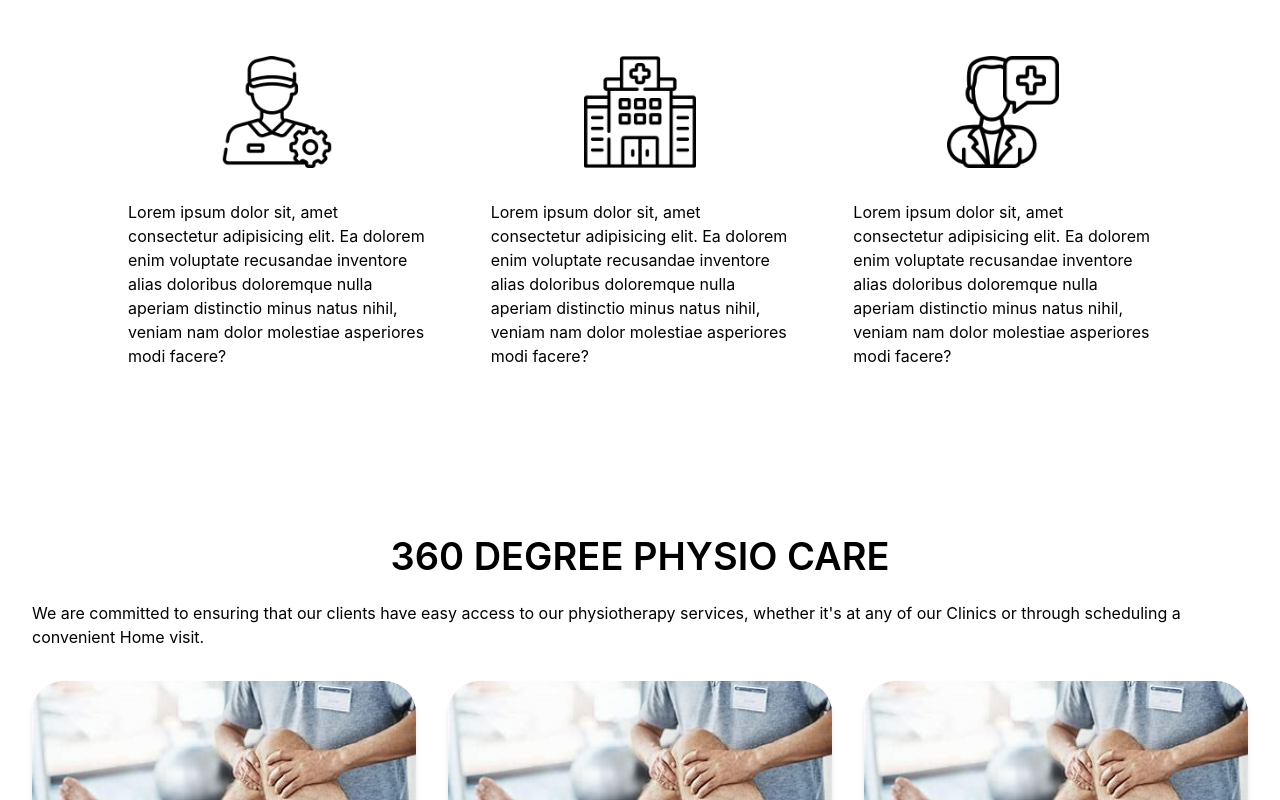
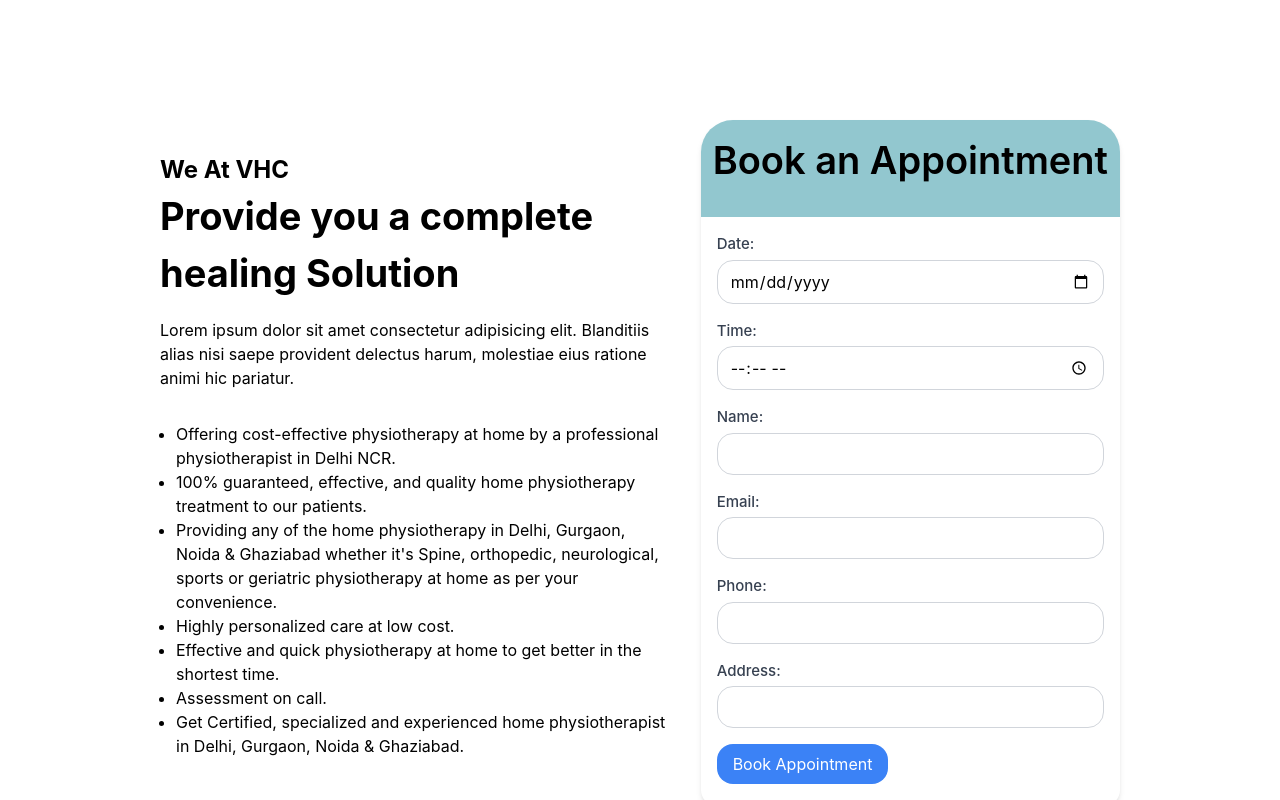
Before and after one commit to pranjalsingh03/vedantahealthcare, a React (Create React App) app: page / in a window 1280 px wide. Shown: the part 800-1600 px from the top of the page. Built offline with nearby package versions, Linux system fonts and the light colour scheme.

Commit message:
chore: Update Hero component image prop name

```diff
--- a/src/comp/Hero.js
+++ b/src/comp/Hero.js
@@ -15,7 +15,7 @@
                     <button className="bg-shiva p-3 rounded-full mt-8"><a href="+91xxxxxxx">Call Now</a></button>
                 </div>
                 <div className="hero-sec pt-8 w-full md:w-2/5 mx-auto md:absolute md:right-0">
-                    <img src={props.pranjal} className="rounded-lg img-main mx-auto md:mx-0" alt="" />
+                    <img src={props.photo} className="rounded-lg img-main mx-auto md:mx-0" alt="" />
                     <div className="flex justify-center pr-24 max-md:pr-0 text-lg">
                         <h1 className="text-sm md:text-3xl">{props.name}</h1>
                         <p className="pl-2 flex items-center text-md md:text-lg">({props.about})</p>
--- a/src/comp/Home.js
+++ b/src/comp/Home.js
@@ -3,7 +3,7 @@
 import Navbar from './Navbar'
 import Hero from './Hero';
 import formal from '../images/shivaji.png'
-import AppointmentBooking from './Booking';
+import AppointmentBooking from './Booking/Booking';
 import Describe from './Describe';
 import ImageSlider from './ImageSlider';
 import Services from './Services';
@@ -14,7 +14,7 @@
   return (
     <>
       <Navbar />
-      <Hero name="Dr. Shivaji Mall" about="Physiotherapist" pranjal={formal}/>
+      <Hero name="Dr. Shivaji Mall" about="Physiotherapist" photo={formal}/>
       <AppointmentBooking/>
       <Describe/>
       <ImageSlider/>
```
